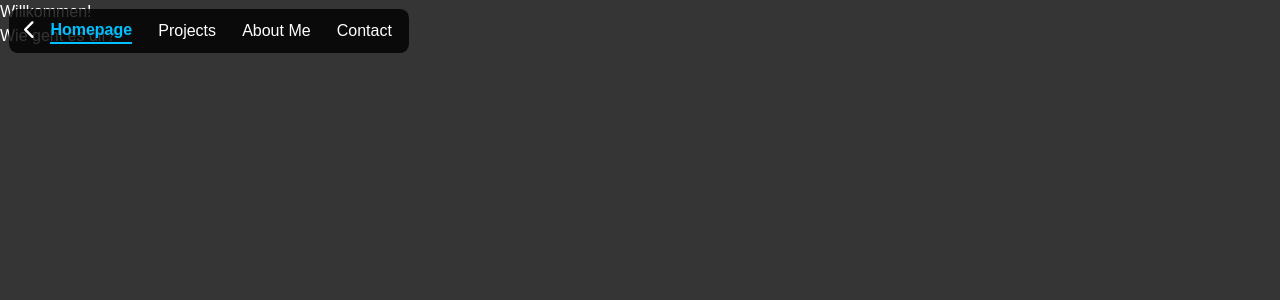
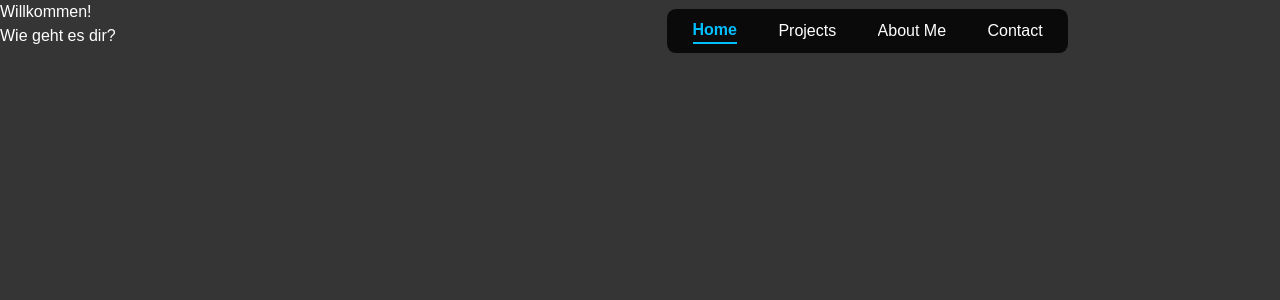
Before and after one commit to KDJohnny/luchtdev, a Next.js app: page / in a window 1280 px wide. Shown: the top 300 px of the page. Built offline with nearby package versions, Linux system fonts and the light colour scheme.

Commit message:
moved the header to center, removed button

```diff
--- a/src/app/layout.tsx
+++ b/src/app/layout.tsx
@@ -13,15 +13,14 @@ import { faChevronLeft, faChevronRight } from "@fortawesome/free-solid-svg-icons
 
 export default function RootLayout({ children }: { children: ReactNode }) {
   const pathname = usePathname();
-  const [minimized, setMinimized] = useState(false);
 
   return (
     <html lang="en">
       <body>
-        <header className={minimized ? "minimized" : ""}>
+        <header>
           <nav>
             <Link href="/" className={pathname === "/" ? "active" : ""}>
-              Homepage
+              Home
             </Link>
             <Link href="/projects" className={pathname === "/projects" ? "active" : ""}>
               Projects
@@ -33,9 +32,6 @@ export default function RootLayout({ children }: { children: ReactNode }) {
               Contact
             </Link>
           </nav>
-          <button onClick={() => setMinimized(!minimized)}>
-            <FontAwesomeIcon icon={minimized ? faChevronRight : faChevronLeft} />
-          </button>
         </header>
         {children}
       </body>
--- a/src/app/styles/header.css
+++ b/src/app/styles/header.css
@@ -5,19 +5,16 @@
 
 header {
   background: var(--navBackground);
-  margin: 1ch;
+  top: 1ch;
+  left: 75ch;
   height: 5ch;
   width: 45ch;
   border-radius: 1ch;
   display: flex;
-  justify-content: center;
-  align-items: center;
   position: fixed;
   padding: 0 1ch;
-  transition: width 0.3s ease, opacity 0.3s ease;
   overflow: hidden;
   box-sizing: border-box;
-  flex-direction: row-reverse;
   max-width: 95%;
 }
 
@@ -30,8 +27,7 @@ header nav {
   min-width: 0;
 }
 
-header a,
-header button {
+header a {
   color: var(--foreground);
   text-decoration: none;
   transition: color 0.2s ease, transform 0.2s ease;
@@ -41,8 +37,7 @@ header button {
   min-width: 0;
 }
 
-header a:hover,
-header button:hover {
+header a:hover {
   color: var(--link);
   transform: scale(1.05);
 }
@@ -52,21 +47,3 @@ header a.active {
   font-weight: bold;
   border-bottom: 2px solid var(--link);
 }
-
-header button {
-  cursor: pointer;
-  background: none;
-  border: none;
-  font-size: 1.2em;
-  flex-shrink: 0;
-}
-
-header.minimized {
-  width: 5ch;
-}
-
-header.minimized nav {
-  opacity: 0;
-  pointer-events: none;
-  transition: opacity 0.2s ease;
-}
```
